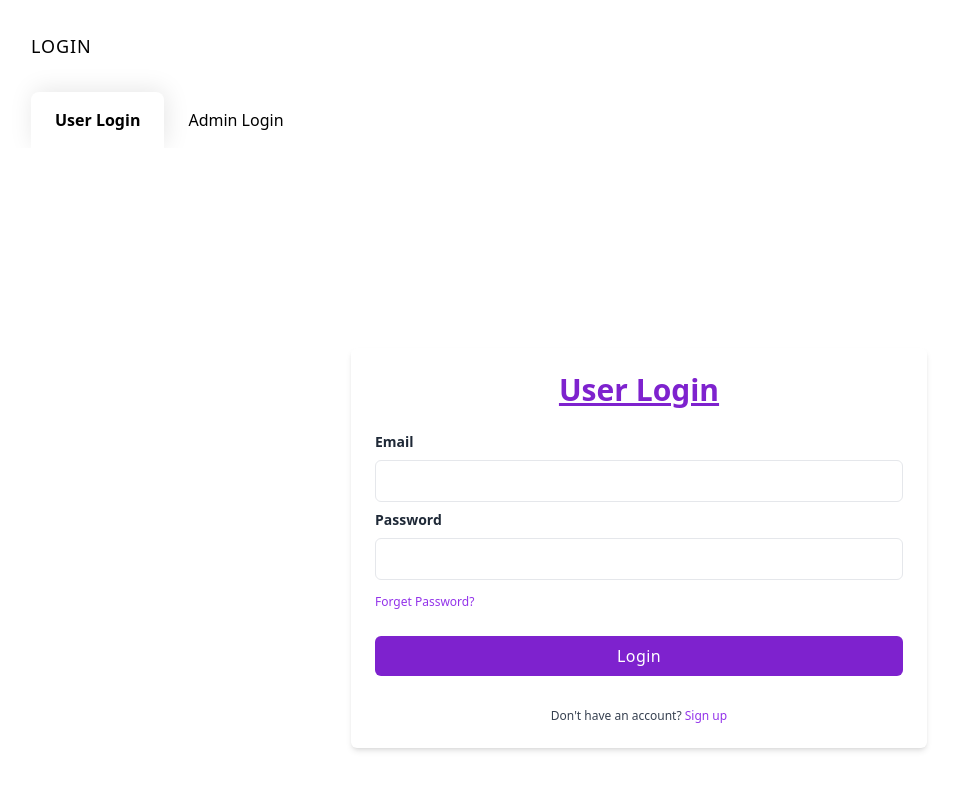
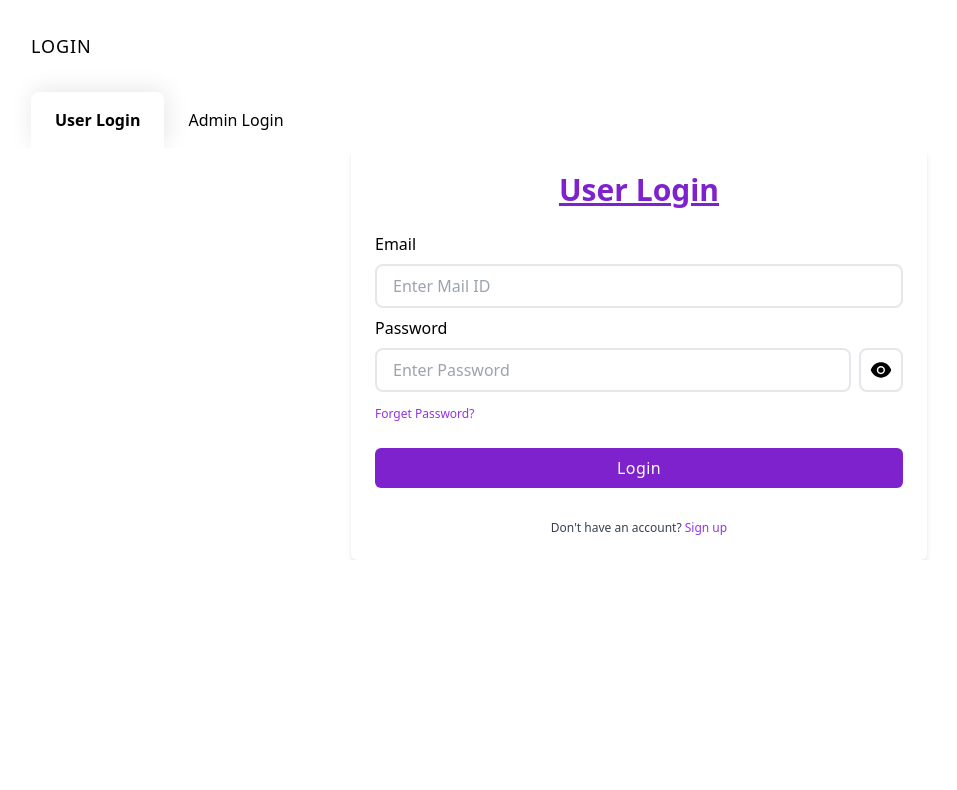
Before and after one commit to suvanbalu/CaterBid, a React (Create React App) app: page /login in a window 1280 px wide. Shown: the top 790 px of the page, without its empty margins (1-958 px from the left). Built offline with nearby package versions, Linux system fonts and the light colour scheme.

Commit message:
finshing up login frontend

```diff
--- a/src/pages/Login/AdminLogin.js
+++ b/src/pages/Login/AdminLogin.js
@@ -5,7 +5,7 @@ const AdminLogin = () => {
     const [Mailid, setMailid] = useState("");
     const [pwd, setpwd] = useState("");
     return (
-        <div className="flex flex-col justify-center min-h-screen overflow-hidden bg-white">
+        <div className="flex flex-col justify-center h-max overflow-hidden bg-white">
             <div className="w-full p-6 m-auto bg-white rounded-md shadow-md lg:max-w-xl">
                 <h1 className="text-3xl font-semibold text-center text-purple-700 underline">
                   Admin Login
--- a/src/pages/Login/UserLogin.js
+++ b/src/pages/Login/UserLogin.js
@@ -1,36 +1,32 @@
-import React from 'react';
+import React, { useState } from 'react';
+import Inputfield from "../../components/TextInput"
 
 const UserLogin = () => {
+    const [Mailid, setMailid] = useState("");
+    const [pwd, setpwd] = useState("");
     return (
-        <div className="relative flex flex-col justify-center min-h-screen overflow-hidden">
+
+        <div className="flex flex-col justify-center h-max overflow-hidden bg-white">
             <div className="w-full p-6 m-auto bg-white rounded-md shadow-md lg:max-w-xl">
                 <h1 className="text-3xl font-semibold text-center text-purple-700 underline">
-                   User Login
+                  User Login
                 </h1>
                 <form className="mt-6">
                     <div className="mb-2">
-                        <label
-                            for="email"
-                            className="block text-sm font-semibold text-gray-800"
-                        >
-                            Email
-                        </label>
-                        <input
-                            type="email"
-                            className="block w-full px-4 py-2 mt-2 text-purple-700 bg-white border rounded-md focus:border-purple-400 focus:ring-purple-300 focus:outline-none focus:ring focus:ring-opacity-40"
-                        />
+                    <Inputfield
+                        valueState={[Mailid, setMailid]}
+                        title="Email"
+                        placeholder="Enter Mail ID"
+                    />
+
                     </div>
                     <div className="mb-2">
-                        <label
-                            for="password"
-                            className="block text-sm font-semibold text-gray-800"
-                        >
-                            Password
-                        </label>
-                        <input
-                            type="password"
-                            className="block w-full px-4 py-2 mt-2 text-purple-700 bg-white border rounded-md focus:border-purple-400 focus:ring-purple-300 focus:outline-none focus:ring focus:ring-opacity-40"
-                        />
+                    <Inputfield
+                        valueState={[pwd, setpwd]}
+                        title="Password"
+                        placeholder="Enter Password"
+                        type='password'
+                    />
                     </div>
                     <a
                         href="#"
```
Also changed, not shown: 1 other file (tests, documents, lock files or other folders).
